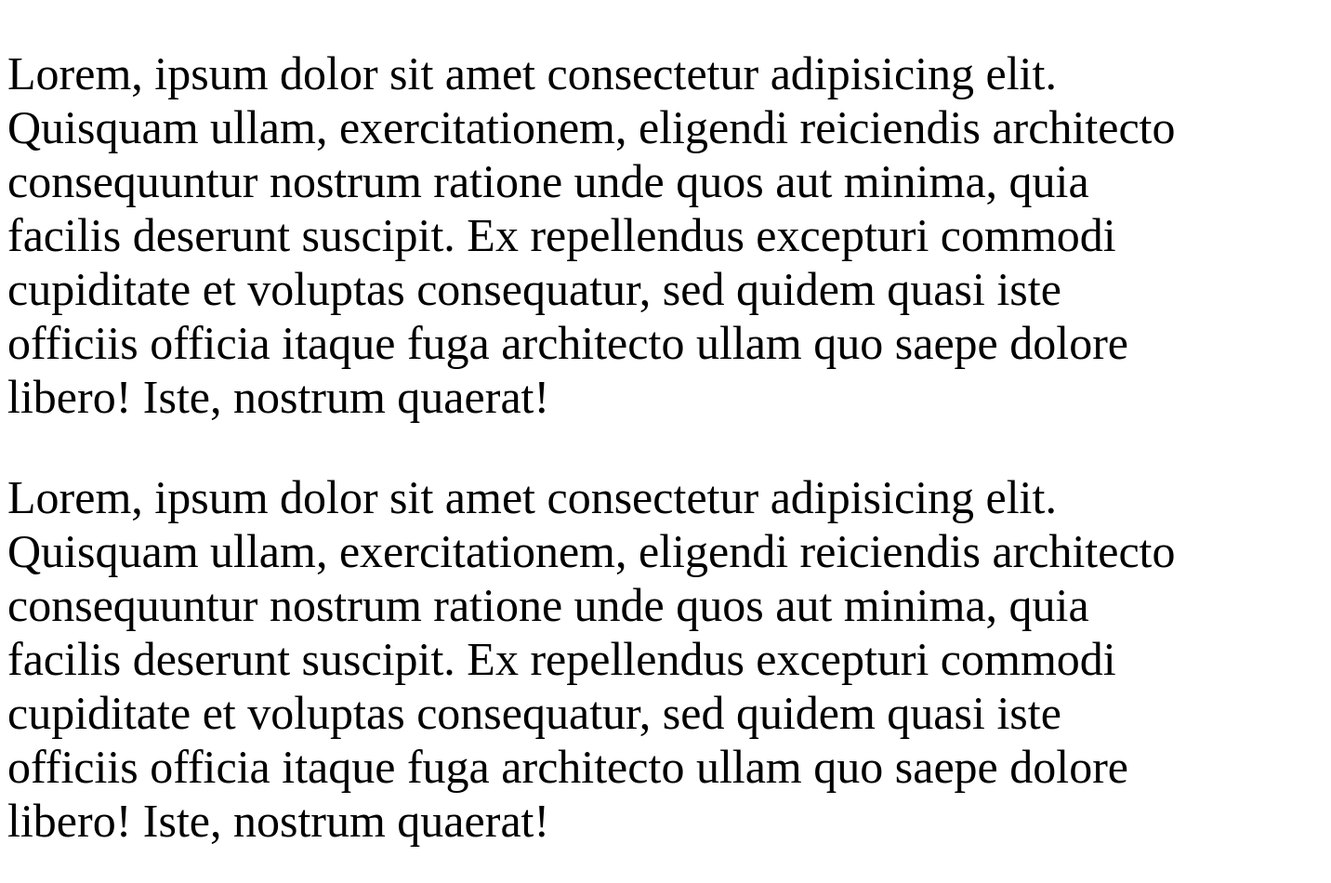
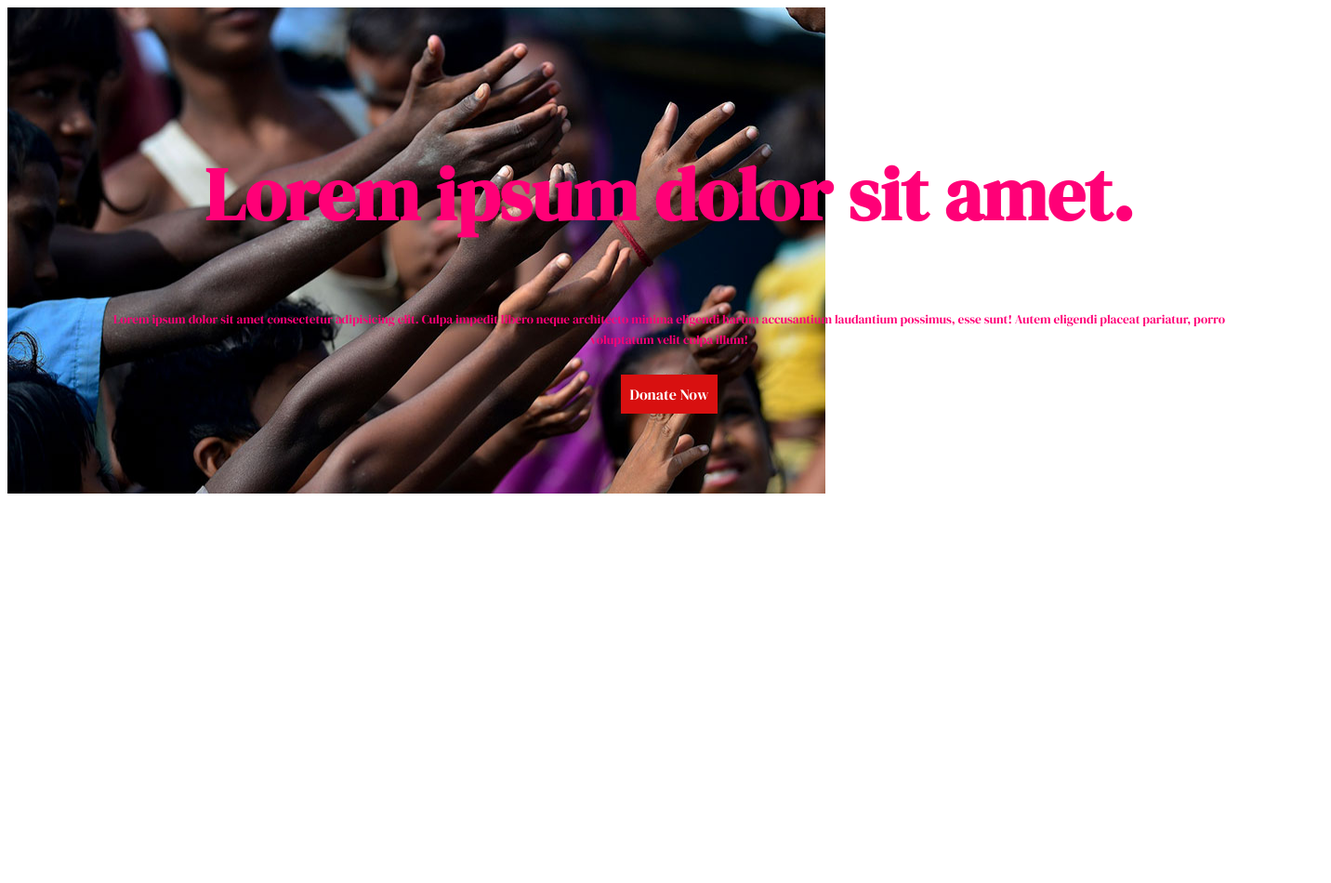
Before and after one commit to SagorChowdhury404/donate-today, a plain HTML site: page index.html in a window 1280 px wide. Shown: the whole page at 93% size, 1432 px wide, since content can reach past the window. After the commit the page ends 800 px from the top, so only its background shows below. Drawn offline with Linux system fonts and the light colour scheme.

Commit message:
pastsection

```diff
--- a/index.html
+++ b/index.html
@@ -5,19 +5,43 @@
     <meta charset="UTF-8">
     <meta http-equiv="X-UA-Compatible" content="IE=edge">
     <meta name="viewport" content="width=device-width, initial-scale=1.0">
-    <title>Document</title>
+
+    <!-- tittle on web page----------------- -->
+    <title>Do Donate</title>
+
+    <!-- google font ------------------- -->
+    <link rel="preconnect" href="https://fonts.googleapis.com">
+    <link rel="preconnect" href="https://fonts.gstatic.com" crossorigin>
+    <link href="https://fonts.googleapis.com/css2?family=DM+Serif+Display&display=swap" rel="stylesheet">
+
+
+    <!-- link with main css -->
     <link rel="stylesheet" href="style.css">
 </head>
 
 <body>
-    <p>Lorem, ipsum dolor sit amet consectetur adipisicing elit. Quisquam ullam, exercitationem, eligendi reiciendis
-        architecto consequuntur nostrum ratione unde quos aut minima, quia facilis deserunt suscipit. Ex repellendus
-        excepturi commodi cupiditate et voluptas consequatur, sed quidem quasi iste officiis officia itaque fuga
-        architecto ullam quo saepe dolore libero! Iste, nostrum quaerat!</p>
-    <p>Lorem, ipsum dolor sit amet consectetur adipisicing elit. Quisquam ullam, exercitationem, eligendi reiciendis
-        architecto consequuntur nostrum ratione unde quos aut minima, quia facilis deserunt suscipit. Ex repellendus
-        excepturi commodi cupiditate et voluptas consequatur, sed quidem quasi iste officiis officia itaque fuga
-        architecto ullam quo saepe dolore libero! Iste, nostrum quaerat!</p>
+
+    <!-- section one---///////////////////
+
+                                        ----------- -->
+    <section id="SectionOne">
+
+        <div id="cardaoneCoverPhoto ">
+            <h1 id="HeadinTag">
+                Lorem ipsum dolor sit amet.
+            </h1>
+            <small>Lorem ipsum dolor sit amet consectetur adipisicing elit. Culpa impedit libero neque architecto minima
+                eligendi harum accusantium laudantium possimus, esse sunt! Autem eligendi placeat pariatur, porro
+                voluptatum velit culpa illum!</small><br><br>
+            <p>
+                <a class="Button" href="Donate Now">Donate Now</a>
+
+            </p>
+        </div>
+
+    </section>
+
+
 
 
 </body>
--- a/style.css
+++ b/style.css
@@ -1,3 +1,27 @@
-p {
-    font-size: 50px;
+body {
+    font-family: 'DM Serif Display', serif;
 }
+
+/* section one------------- */
+#SectionOne {
+    color: rgb(255, 0, 119);
+    text-align: center;
+    padding: 80px;
+    background-image: url(donate-today-main/images/donation13.jpg);
+    background-repeat: no-repeat;
+    width: 100%;
+    height: ;
+
+}
+
+#HeadinTag {
+    font-size: 80px;
+}
+
+.Button {
+    text-decoration: none;
+    color: white;
+    background-color: rgb(216, 16, 16);
+    padding: 10px;
+
+}
```
